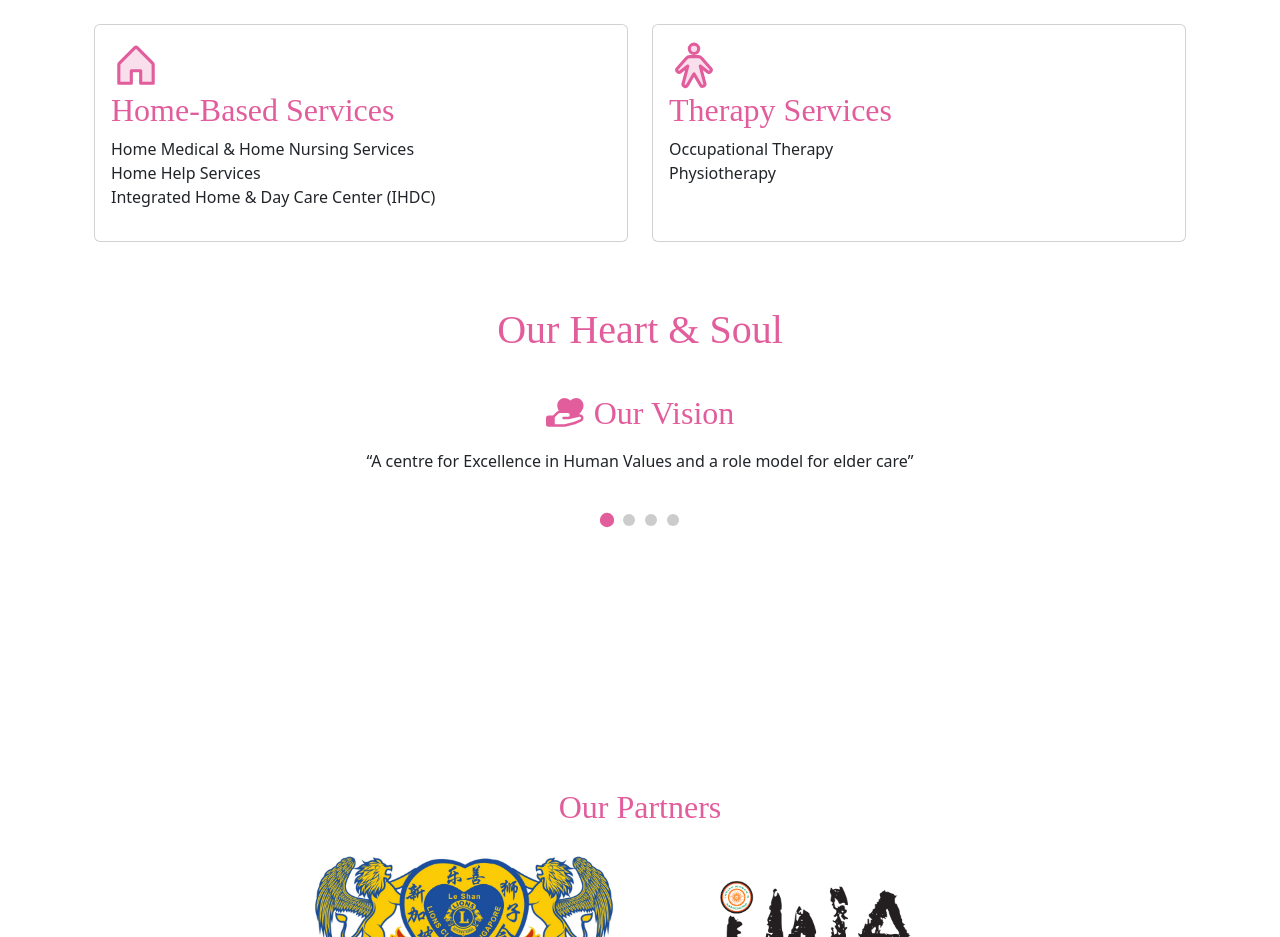
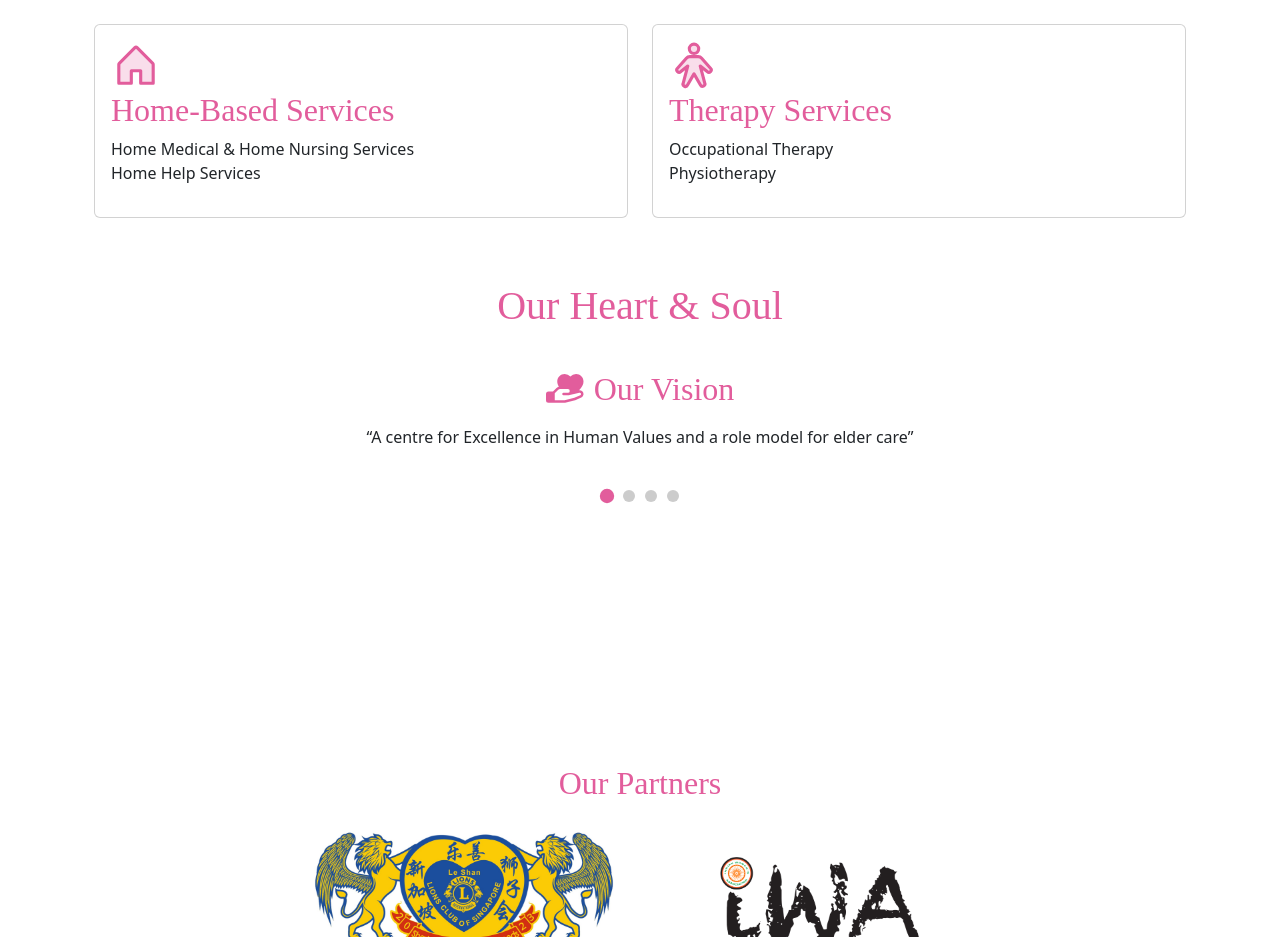
Before and after one commit to naoruki/SwamiHomev2, a React (Vite) app: page / in a window 1280 px wide. Shown: the part 940-1877 px from the top of the page. Built offline with nearby package versions, Linux system fonts and the light colour scheme.

Commit message:
remove integrate home and day care center

```diff
--- a/src/components/ServicesSection.jsx
+++ b/src/components/ServicesSection.jsx
@@ -48,7 +48,6 @@ const Services = () => {
                 <br />
                 Home Help Services
                 <br/>
-                Integrated Home & Day Care Center (IHDC)
               </p>
             </div>
           </div>
```
